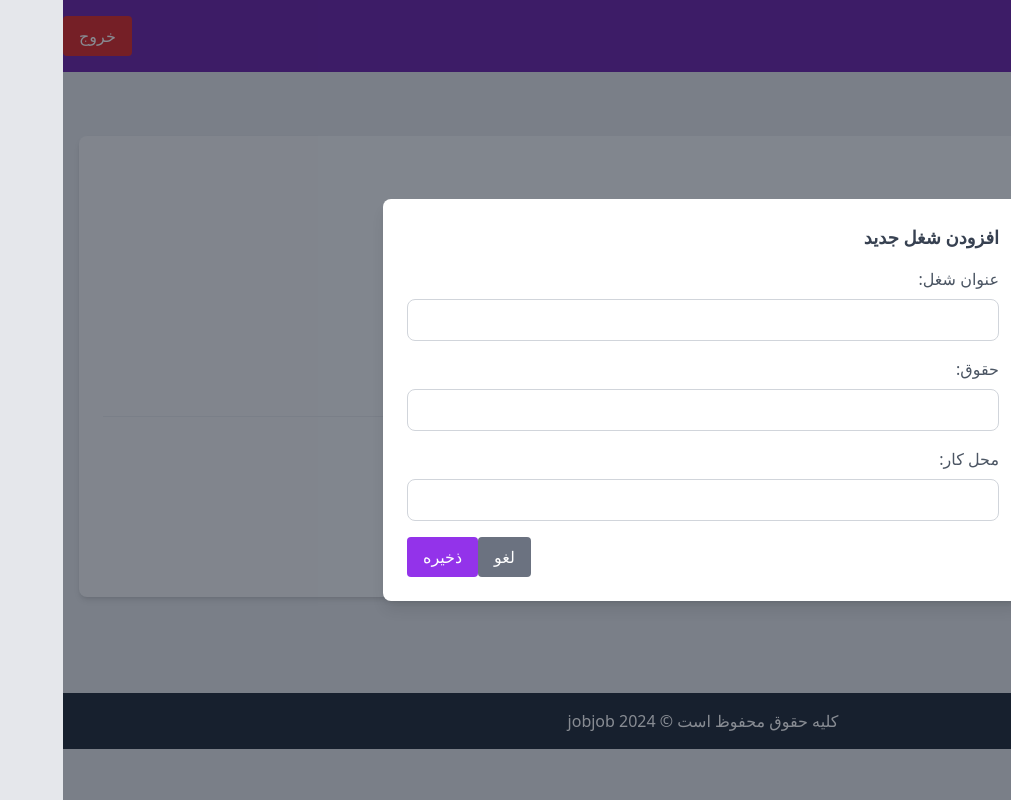
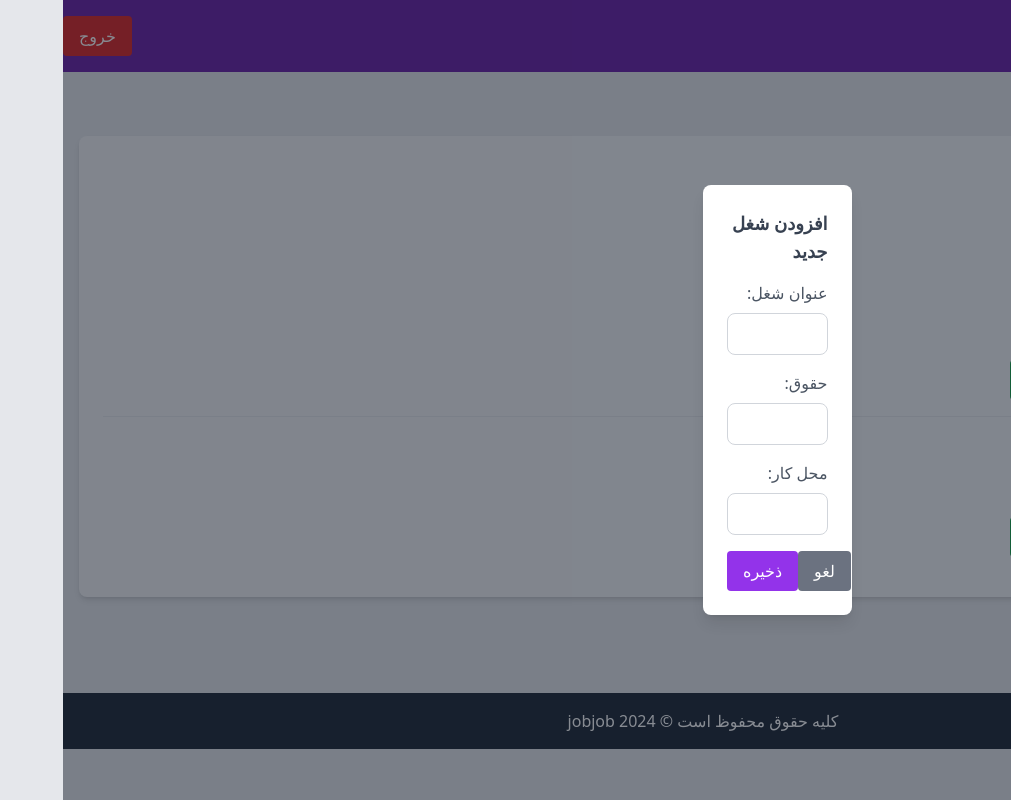
Before and after one commit to anormalprgrmr/job-finder-front, an Angular app: page /company in a window 1280 px wide. Both pictures are taken after a click on the button "افزودن شغل جدید". Shown: the whole page, without its empty margins (269-1280 px from the left). Built offline with nearby package versions, Linux system fonts and the light colour scheme.

Commit message:
add job component

```diff
--- a/src/app/company/company.component.html
+++ b/src/app/company/company.component.html
@@ -40,27 +40,7 @@
 
 <!-- فرم افزودن شغل -->
 <div *ngIf="appModal" id="jobForm" class="fixed inset-0 bg-gray-900 bg-opacity-50 flex items-center justify-center">
-    <div class="bg-white p-6 rounded-lg shadow-lg w-1/2">
-        <h3 class="text-lg font-bold text-gray-700 mb-4">افزودن شغل جدید</h3>
-        <form>
-            <div class="mb-4">
-                <label for="jobTitle" class="block text-gray-600 mb-2">عنوان شغل:</label>
-                <input type="text" id="jobTitle" name="jobTitle" class="w-full border border-gray-300 rounded-lg p-2">
-            </div>
-            <div class="mb-4">
-                <label for="jobSalary" class="block text-gray-600 mb-2">حقوق:</label>
-                <input type="text" id="jobSalary" name="jobSalary" class="w-full border border-gray-300 rounded-lg p-2">
-            </div>
-            <div class="mb-4">
-                <label for="jobLocation" class="block text-gray-600 mb-2">محل کار:</label>
-                <input type="text" id="jobLocation" name="jobLocation" class="w-full border border-gray-300 rounded-lg p-2">
-            </div>
-            <div class="flex justify-end">
-                <button type="button" (click)="toggleAppModal()" class="bg-gray-500 text-white px-4 py-2 rounded hover:bg-gray-600 mr-2">لغو</button>
-                <button type="submit" class="bg-purple-600 text-white px-4 py-2 rounded hover:bg-purple-700">ذخیره</button>
-            </div>
-        </form>
-    </div>
+    <app-add-job></app-add-job>
 </div>
 
 <!-- بخش درخواست‌ها -->
--- a/src/app/company/company.component.ts
+++ b/src/app/company/company.component.ts
@@ -1,10 +1,11 @@
 import { CommonModule } from '@angular/common';
 import { Component } from '@angular/core';
+import { AddJobComponent } from "./components/add-job/add-job.component";
 
 @Component({
   selector: 'app-company',
   standalone: true,
-  imports: [CommonModule],
+  imports: [CommonModule, AddJobComponent],
   templateUrl: './company.component.html',
   styleUrl: './company.component.css'
 })
--- /dev/null
+++ b/src/app/company/components/add-job/add-job.component.html
@@ -0,0 +1,21 @@
+<div class="bg-white p-6 rounded-lg shadow-lg w-1/2">
+    <h3 class="text-lg font-bold text-gray-700 mb-4">افزودن شغل جدید</h3>
+    <form>
+        <div class="mb-4">
+            <label for="jobTitle" class="block text-gray-600 mb-2">عنوان شغل:</label>
+            <input type="text" id="jobTitle" name="jobTitle" class="w-full border border-gray-300 rounded-lg p-2">
+        </div>
+        <div class="mb-4">
+            <label for="jobSalary" class="block text-gray-600 mb-2">حقوق:</label>
+            <input type="text" id="jobSalary" name="jobSalary" class="w-full border border-gray-300 rounded-lg p-2">
+        </div>
+        <div class="mb-4">
+            <label for="jobLocation" class="block text-gray-600 mb-2">محل کار:</label>
+            <input type="text" id="jobLocation" name="jobLocation" class="w-full border border-gray-300 rounded-lg p-2">
+        </div>
+        <div class="flex justify-end">
+            <button type="button" (click)="toggleAppModal()" class="bg-gray-500 text-white px-4 py-2 rounded hover:bg-gray-600 mr-2">لغو</button>
+            <button type="submit" class="bg-purple-600 text-white px-4 py-2 rounded hover:bg-purple-700">ذخیره</button>
+        </div>
+    </form>
+</div>
```
Also changed, not shown: src/app/company/components/add-job/add-job.component.ts (added, +12 -0 lines), src/app/company/components/add-job/add-job.component.css (added), 1 other file (tests, documents, lock files or other folders).
